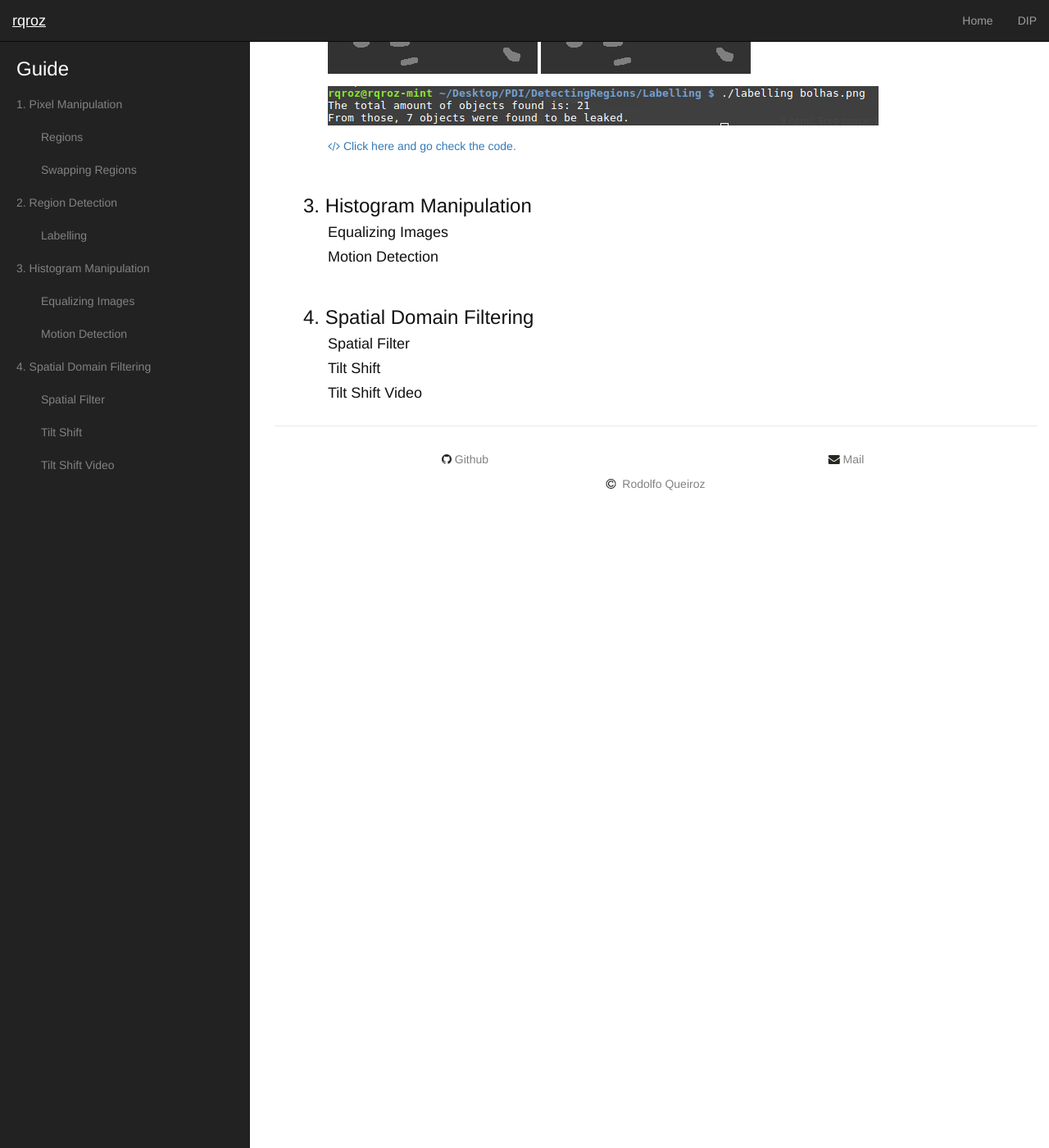
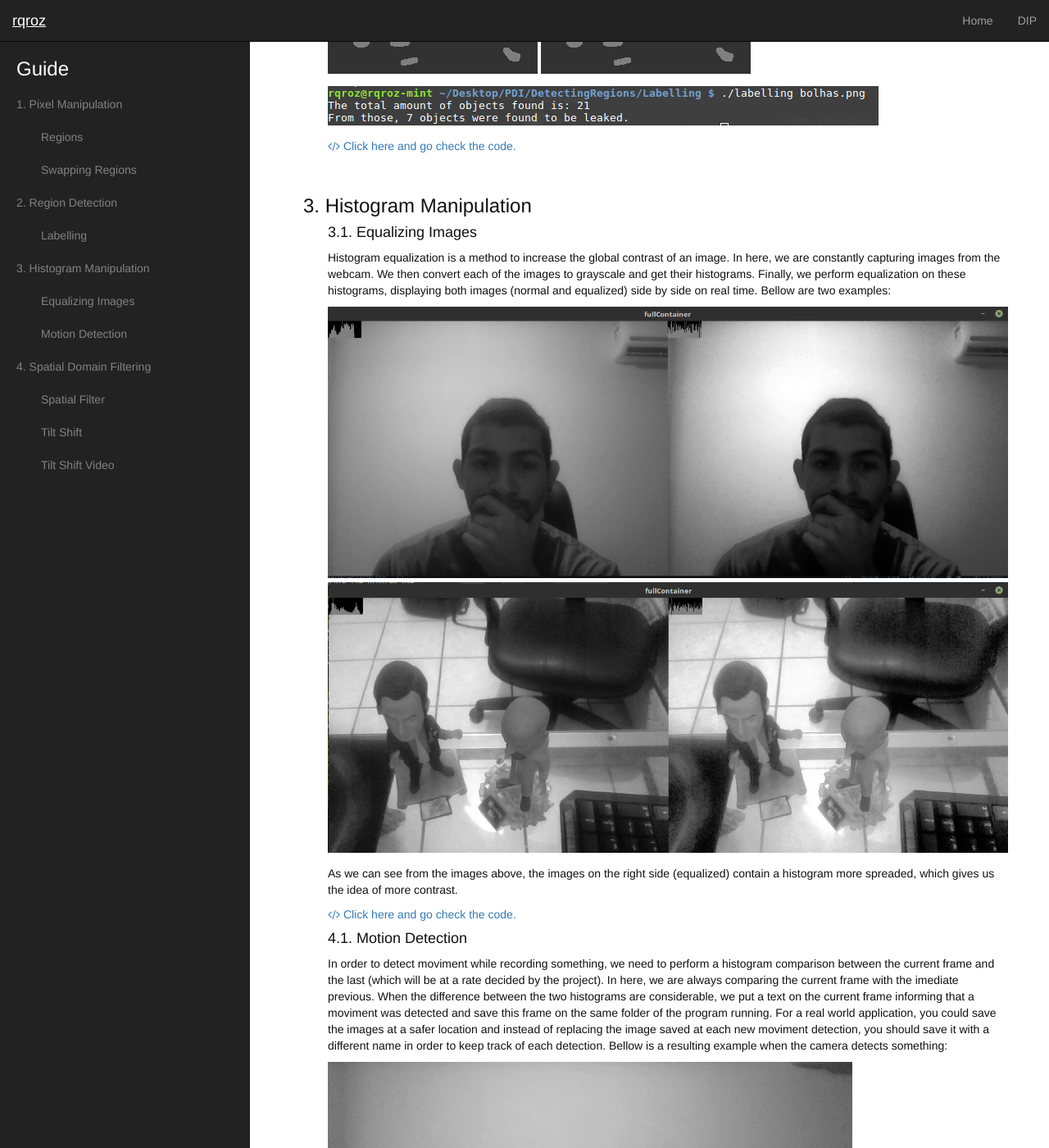
Before and after one commit to rqroz/rqroz.github.io, a Jekyll site: the page built from dip.md, in a window 1280 px wide and 1400 px high, scrolled down 2062 px. Shown: the whole window at 82% size. Built offline with Jekyll 4.4.1, drawn with Linux system fonts in a browser that asks for light colours; nearby versions of some CDN libraries; library files that are not in the unit come from our copies; some of the changed text lies outside the part shown.

Commit message:
updating

```diff
--- a/_includes/DIP/sections/histogram.html
+++ b/_includes/DIP/sections/histogram.html
@@ -1,10 +1,53 @@
 <h3 id="histogramSection">3. Histogram Manipulation</h3>
 <ul class="list-unstyled">
   <li class="spaced-container">
-    <h4 id="equalizingSection">Equalizing Images</h4>
-
+    <h4 id="equalizingSection">3.1. Equalizing Images</h4>
+    <div class="section-description">
+      <p>
+      Histogram equalization is a method to increase the global contrast of an image. In here, we are constantly capturing
+      images from the webcam. We then convert each of the images to grayscale and get their histograms. Finally, we perform
+      equalization on these histograms, displaying both images (normal and equalized) side by side on real time.
+      Bellow are two examples:
+      </p>
+      <div class="spaced-container">
+        <img src="{{ "/assets/img/dip/equalizer/eq1.png" | relative_url }}"/>
+        <img src="{{ "/assets/img/dip/equalizer/eq2.png" | relative_url }}"/>
+      </div>
+      <p>
+        As we can see from the images above, the images on the right side (equalized) contain a histogram more spreaded,
+        which gives us the idea of more contrast.
+      </p>
+      <div class="code-reference">
+        <a href="https://github.com/rqroz/PDI/tree/master/Histogram/Equalizer" target="_blank">
+          <span class="fa fa-code"></span>
+          Click here and go check the code.
+        </a>
+      </div>
+    </div>
   </li>
   <li>
-    <h4 id="motionDetectionSection">Motion Detection</h4>
+    <h4 id="motionDetectionSection">4.1. Motion Detection</h4>
+    <div class="section-description">
+      <p>
+      In order to detect moviment while recording something, we need to perform a histogram comparison between the
+      current frame and the last (which will be at a rate decided by the project). In here, we are always comparing
+      the current frame with the imediate previous. When the difference between the two histograms are considerable,
+      we put a text on the current frame informing that a moviment was detected and save this frame on the same folder
+      of the program running.
+      For a real world application, you could save the images at a safer location and instead of replacing the image
+      saved at each new moviment detection, you should save it with a different name in order to keep track of each detection.
+
+      Bellow is a resulting example when the camera detects something:
+      </p>
+      <div class="spaced-container">
+        <img src="{{ "/assets/img/dip/motion/someone.png" | relative_url }}"/>
+      </div>
+      <div class="code-reference">
+        <a href="https://github.com/rqroz/PDI/tree/master/Histogram/MotionDetection" target="_blank">
+          <span class="fa fa-code"></span>
+          Click here and go check the code.
+        </a>
+      </div>
+    </div>
   </li>
 </ul>
--- a/_includes/DIP/sections/pixels.html
+++ b/_includes/DIP/sections/pixels.html
@@ -1,7 +1,7 @@
 <h3 id="pixelManipulationSection">1. Pixel Manipulation</h3>
 <ul class="spaced-container list-unstyled">
   <li class="spaced-container">
-    <h4 id="negativeSection">Negative</h4>
+    <h4 id="negativeSection">1.1. Negative</h4>
     <div class="section-description">
       <p>
       In order to get the negative of an grayscale image, the pixels are replaced with its complement.
@@ -27,7 +27,7 @@
     </div>
   </li>
   <li class="spaced-container">
-    <h4 id="swappingRegionsSection">Swapping Regions</h4>
+    <h4 id="swappingRegionsSection">1.2. Swapping Regions</h4>
     <div class="section-description">
       <p>
         In here we wanted to split the image into for equal parts and perform a swap between the first and foruth
--- a/_includes/DIP/sections/regions.html
+++ b/_includes/DIP/sections/regions.html
@@ -1,7 +1,7 @@
 <h3 id="regionDetectionSection">2. Region Detection</h3>
 <ul class="spaced-container list-unstyled">
   <li class="spaced-container">
-    <h4 id="labellingSection">Labelling</h4>
+    <h4 id="labellingSection">2.1. Labelling</h4>
     <div class="section-description">
       <p>
       In the example found <a href="http://agostinhobritojr.github.io/tutoriais/pdi/#_preenchendo_regi%C3%B5es" target="_blank">here</a>
--- a/_includes/DIP/sections/spatialFiltering.html
+++ b/_includes/DIP/sections/spatialFiltering.html
@@ -1,12 +1,59 @@
 <h3 id="filteringSection">4. Spatial Domain Filtering</h3>
 <ul class="list-unstyled">
-  <li>
-    <h4 id="spatialFilterSection">Spatial Filter</h4>
+  <li class="spaced-container">
+    <h4 id="spatialFilterSection">4.1. Spatial Filter</h4>
+    <div class="section-description">
+      <p>
+      Spatial filters are used to perform digital convolution in order to modify or enhance an image. Filtering is known to be
+      a neighbourhood operation as the new value for each pixel depends on the values of the pixels around it as the mask (filter)
+      runs through the image matrix. <br/>
+      Bellow is an example of an image after applying the laplacian of gaussian filter.
+      </p>
+      <div class="spaced-container">
+        <img src="{{ "/assets/img/dip/spatialFiltering/lapgauss.png" | relative_url }}"/>
+      </div>
+      <div class="code-reference">
+        <a href="https://github.com/rqroz/PDI/tree/master/SpatialDomainFiltering/SpatialFilter/LaplacianOfGaussian" target="_blank">
+          <span class="fa fa-code"></span>
+          Click here and go check the code.
+        </a>
+      </div>
+    </div>
   </li>
   <li>
-    <h4 id="tiltShiftSection">Tilt Shift</h4>
+    <h4 id="tiltShiftSection">4.2. Tilt Shift</h4>
+    <div class="section-description">
+      <p>
+
+      </p>
+      <div class="spaced-container">
+        <img src="{{ "/assets/img/dip/spatialFiltering/tiltshift.png" | relative_url }}"/>
+      </div>
+      <div class="code-reference">
+        <a href="https://github.com/rqroz/PDI/tree/master/SpatialDomainFiltering/TiltShift/TiltShift" target="_blank">
+          <span class="fa fa-code"></span>
+          Click here and go check the code.
+        </a>
+      </div>
+    </div>
   </li>
   <li>
-    <h4 id="tiltShiftVideoSection">Tilt Shift Video</h4>
+    <h4 id="tiltShiftVideoSection">4.2. Tilt Shift Video</h4>
+    <div class="section-description">
+      <p>
+      In here we used the concept discussed above to blur out frames of a video. We then selected frames at an specific
+      rate and created a stop motion video with these frames and saved it on the computer. Bellow is a gif of a resulting
+      example (original can be found <a href="https://github.com/rqroz/PDI/blob/master/SpatialDomainFiltering/TiltShift/StopMotion/stopmotion.avi" target="_blank">here</a>):
+      </p>
+      <div class="spaced-container">
+        <img src="{{ "/assets/img/dip/spatialFiltering/stopmotion.gif" | relative_url }}"/>
+      </div>
+      <div class="code-reference">
+        <a href="https://github.com/rqroz/PDI/tree/master/SpatialDomainFiltering/TiltShift/StopMotion" target="_blank">
+          <span class="fa fa-code"></span>
+          Click here and go check the code.
+        </a>
+      </div>
+    </div>
   </li>
 </ul>
```
Also changed, not shown: assets/img/dip/spatialFiltering/stopmotion.gif (added).
